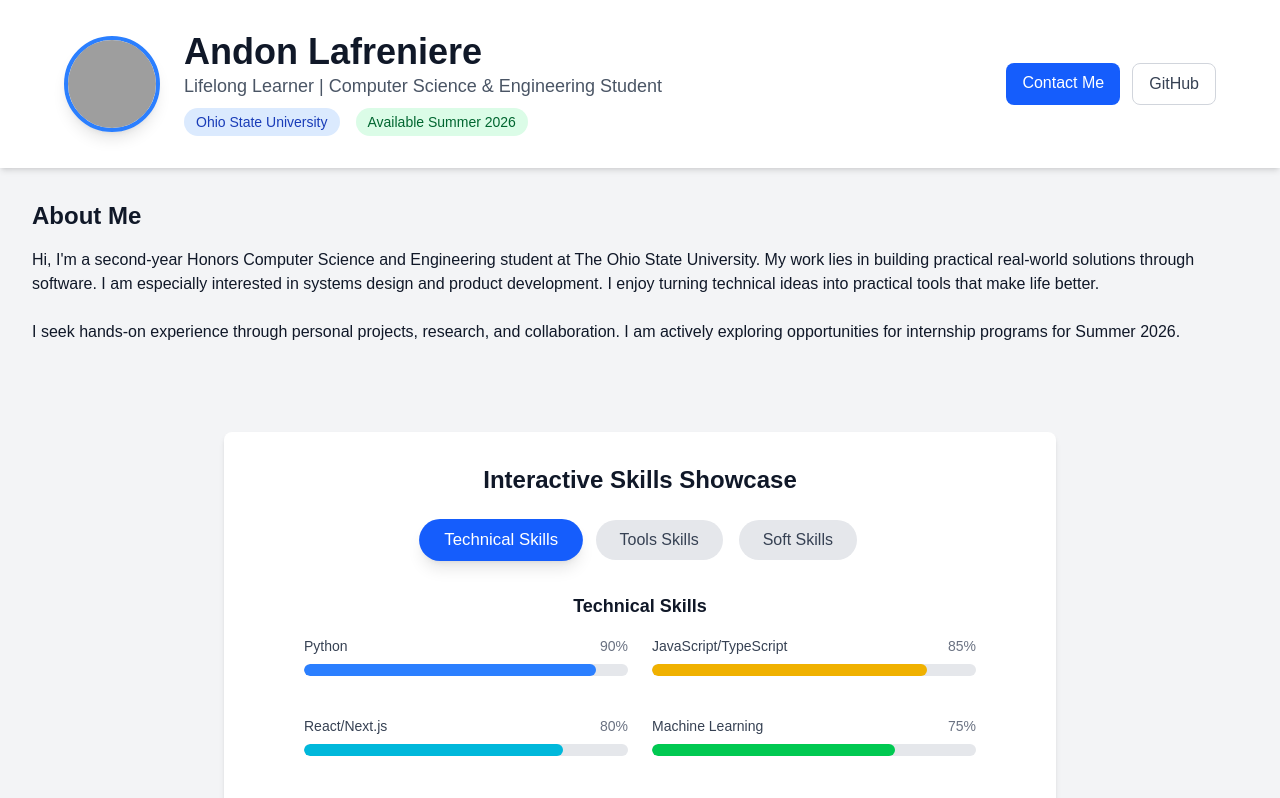
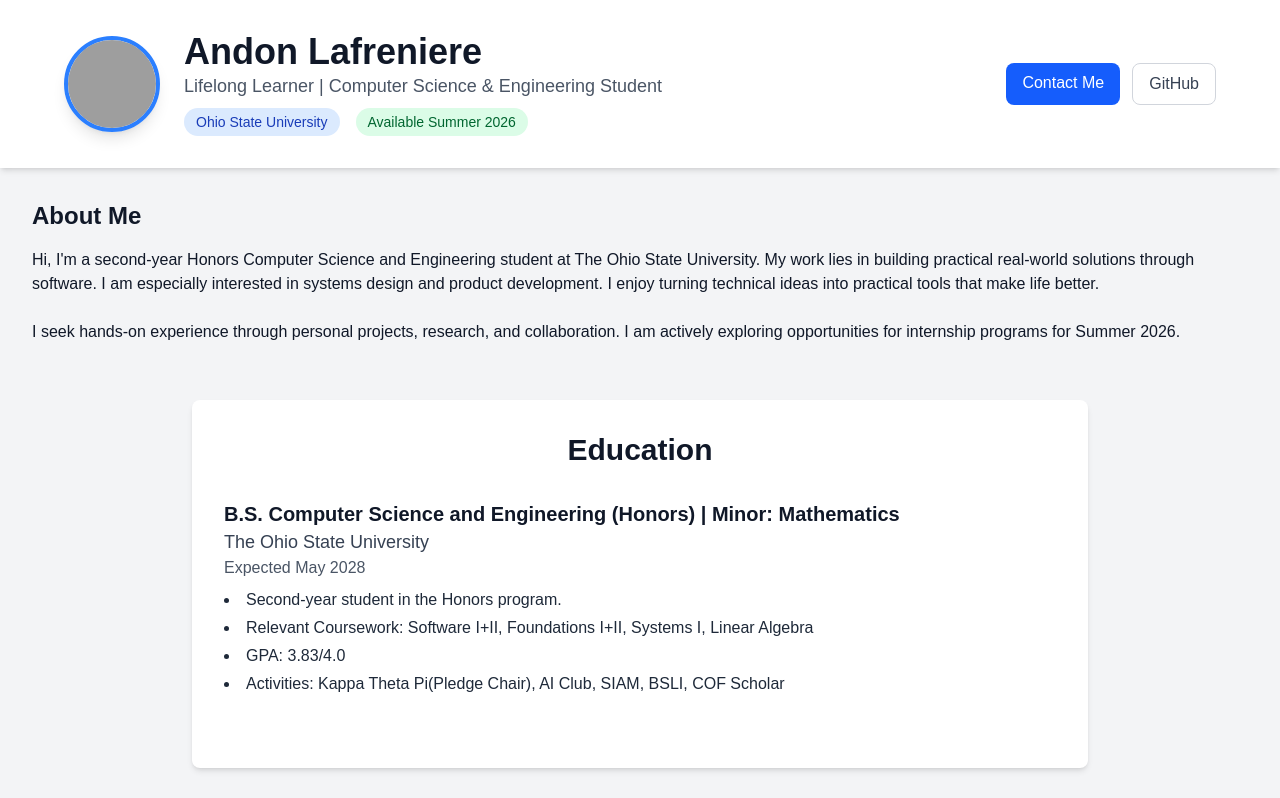
Before and after one commit to Andon-LaFreniere/andon-2025, a Next.js app: page / in a window 1280 px wide. Shown: the top 798 px of the page. Built offline with nearby package versions, Linux system fonts and the light colour scheme; grey boxes are pictures that could not be loaded.

Commit message:
remove interactive bs

```diff
--- a/app/page.tsx
+++ b/app/page.tsx
@@ -1,103 +1,6 @@
 // app/page.tsx
-"use client";
 
 import Link from 'next/link';
-import { useState, useEffect } from 'react';
-
-// Interactive Skills Component
-function InteractiveSkills() {
-  const [selectedCategory, setSelectedCategory] = useState('technical');
-  const [animationTriggered, setAnimationTriggered] = useState(false);
-
-  const skillCategories = {
-    technical: [
-      { name: 'Python', level: 90, color: 'bg-blue-500' },
-      { name: 'JavaScript/TypeScript', level: 85, color: 'bg-yellow-500' },
-      { name: 'React/Next.js', level: 80, color: 'bg-cyan-500' },
-      { name: 'Machine Learning', level: 75, color: 'bg-green-500' },
-      { name: 'System Design', level: 70, color: 'bg-purple-500' },
-      { name: 'Cloud (AWS)', level: 65, color: 'bg-orange-500' }
-    ],
-    tools: [
-      { name: 'Git/GitHub', level: 90, color: 'bg-gray-700' },
-      { name: 'Docker', level: 75, color: 'bg-blue-600' },
-      { name: 'Linux/Unix', level: 80, color: 'bg-yellow-600' },
-      { name: 'SQL Databases', level: 70, color: 'bg-indigo-500' },
-      { name: 'NumPy/Pandas', level: 85, color: 'bg-red-500' },
-      { name: 'Matplotlib', level: 80, color: 'bg-pink-500' }
-    ],
-    soft: [
-      { name: 'Problem Solving', level: 95, color: 'bg-green-600' },
-      { name: 'Team Leadership', level: 85, color: 'bg-blue-400' },
-      { name: 'Communication', level: 90, color: 'bg-purple-400' },
-      { name: 'Project Management', level: 75, color: 'bg-orange-400' },
-      { name: 'Research & Analysis', level: 88, color: 'bg-teal-500' },
-      { name: 'Adaptability', level: 92, color: 'bg-rose-500' }
-    ]
-  };
-
-  useEffect(() => {
-    const timer = setTimeout(() => setAnimationTriggered(true), 500);
-    return () => clearTimeout(timer);
-  }, [selectedCategory]);
-
-  const SkillBar = ({ skill, index }) => (
-    <div key={skill.name} className="mb-4" style={{ animationDelay: `${index * 100}ms` }}>
-      <div className="flex justify-between items-center mb-2">
-        <span className="text-sm font-medium text-gray-700">{skill.name}</span>
-        <span className="text-sm text-gray-500">{skill.level}%</span>
-      </div>
-      <div className="w-full bg-gray-200 rounded-full h-3 overflow-hidden">
-        <div
-          className={`h-full ${skill.color} rounded-full transition-all duration-1000 ease-out transform origin-left`}
-          style={{
-            width: animationTriggered ? `${skill.level}%` : '0%',
-            transitionDelay: `${index * 100}ms`
-          }}
-        />
-      </div>
-    </div>
-  );
-
-  return (
-    <div className="bg-white p-8 rounded-lg shadow-md">
-      <h3 className="text-2xl font-bold text-center mb-6">Interactive Skills Showcase</h3>
-
-      {/* Category Buttons */}
-      <div className="flex justify-center mb-8 space-x-4">
-        {Object.keys(skillCategories).map((category) => (
-          <button
-            key={category}
-            onClick={() => {
-              setSelectedCategory(category);
-              setAnimationTriggered(false);
-              setTimeout(() => setAnimationTriggered(true), 100);
-            }}
-            className={`px-6 py-2 rounded-full font-medium transition-all duration-300 ${
-              selectedCategory === category
-                ? 'bg-blue-600 text-white shadow-lg transform scale-105'
-                : 'bg-gray-200 text-gray-700 hover:bg-gray-300'
-            }`}
-          >
-            {category.charAt(0).toUpperCase() + category.slice(1)} Skills
-          </button>
-        ))}
-      </div>
-
-      {/* Skills Display */}
-      <div className="max-w-2xl mx-auto">
-        <h4 className="text-lg font-semibold mb-4 text-center capitalize">
-          {selectedCategory} Skills
-        </h4>
-        <div className="grid grid-cols-1 md:grid-cols-2 gap-6">
-          {skillCategories[selectedCategory].map((skill, index) => (
-            <SkillBar key={skill.name} skill={skill} index={index} />
-          ))}
-        </div>
-      </div>
-    </div>
-  );
-}
 
 export default function Home() {
   const projects = [
@@ -183,6 +86,7 @@ export default function Home() {
     },
   ];
 
+
   return (
     <main className="min-h-screen bg-gray-100 text-gray-900">
       {/* Enhanced Header with Profile Image */}
@@ -242,11 +146,6 @@ export default function Home() {
         </p>
       </section>
 
-      {/* Interactive Skills Section */}
-      <section className="p-8 mx-auto max-w-4xl mb-8">
-        <InteractiveSkills />
-      </section>
-
       {/* --- Education Section --- */}
       <section className="p-8 bg-white shadow-md mx-auto max-w-4xl rounded-lg mb-8">
         <h2 className="text-3xl font-bold text-center mb-8">Education</h2>
@@ -267,11 +166,13 @@ export default function Home() {
       {/* --- Experience Section --- */}
       <section className="p-8 bg-white shadow-md mx-auto max-w-4xl rounded-lg mb-8">
         <h2 className="text-3xl font-bold text-center mb-8">Experience</h2>
-        <div className="relative pl-8">
+        <div className="relative pl-8"> {/* Container for the timeline effect */}
+          {/* Vertical line for the timeline */}
           <div className="absolute left-4 top-0 bottom-0 w-1 bg-blue-300 rounded-full"></div>
 
           {experience.map((exp, index) => (
             <div key={index} className="mb-8 relative">
+              {/* Circle for the timeline point */}
               <div className="absolute left-1 -top-1 w-6 h-6 bg-blue-600 rounded-full flex items-center justify-center text-white text-xs font-bold z-10">
                 {index + 1}
               </div>
@@ -308,7 +209,7 @@ export default function Home() {
 
     {project.imageUrl && (
     <img src={project.imageUrl} alt={project.title} className="w-full h-32 object-cover rounded-md mb-4" />
-    )}
+    )} {/* This is the corrected line */}
     <h3 className="text-xl font-semibold mb-2">{project.title}</h3>
 
               <p className="text-gray-700 mb-4 text-sm">{project.description}</p>
@@ -331,7 +232,7 @@ export default function Home() {
       {/* --- Certifications Section --- */}
       <section className="p-8 bg-white shadow-md mx-auto max-w-4xl rounded-lg mb-8">
         <h2 className="text-3xl font-bold text-center mb-8">Certifications</h2>
-        <div className="grid grid-cols-1 md:grid-cols-2 gap-6">
+        <div className="grid grid-cols-1 md:grid-cols-2 gap-6"> {/* Grid for certifications */}
           {certifications.map((cert, index) => (
             <div key={index} className="bg-gray-50 p-6 rounded-lg shadow-sm">
               <h3 className="text-xl font-semibold">{cert.name}</h3>
```
